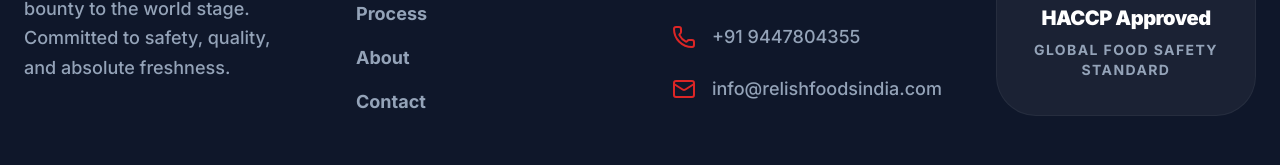
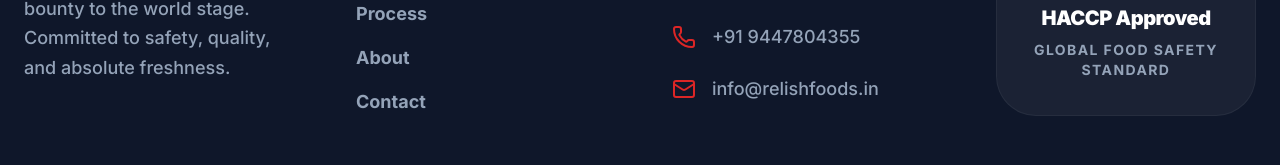
Before and after one commit to akashbijkumar/relish-foods, a React (Vite) app: page / in a window 1280 px wide. Shown: the part 3967-4132 px from the top of the page. Built offline with nearby package versions, Linux system fonts and the light colour scheme.

Commit message:
Fix broken logo path and update footer email

```diff
--- a/src/components/Footer.jsx
+++ b/src/components/Footer.jsx
@@ -61,7 +61,7 @@ const Footer = () => {
                             </li>
                             <li className="flex items-center gap-4">
                                 <Mail className="text-red-600 w-6 h-6 shrink-0" />
-                                <span className="text-slate-400 text-lg font-medium">info@relishfoodsindia.com</span>
+                                <span className="text-slate-400 text-lg font-medium">info@relishfoods.in</span>
                             </li>
                         </ul>
                     </div>
--- a/src/components/Navbar.jsx
+++ b/src/components/Navbar.jsx
@@ -134,7 +134,7 @@ const Navbar = () => {
                                 whileTap={{ scale: 0.95 }}
                             >
                                 <img
-                                    src="/images/logo.png"
+                                    src={`${import.meta.env.BASE_URL}images/logo.png`}
                                     alt="Relish Foods"
                                     className="h-16 w-auto object-contain"
                                 />
```
